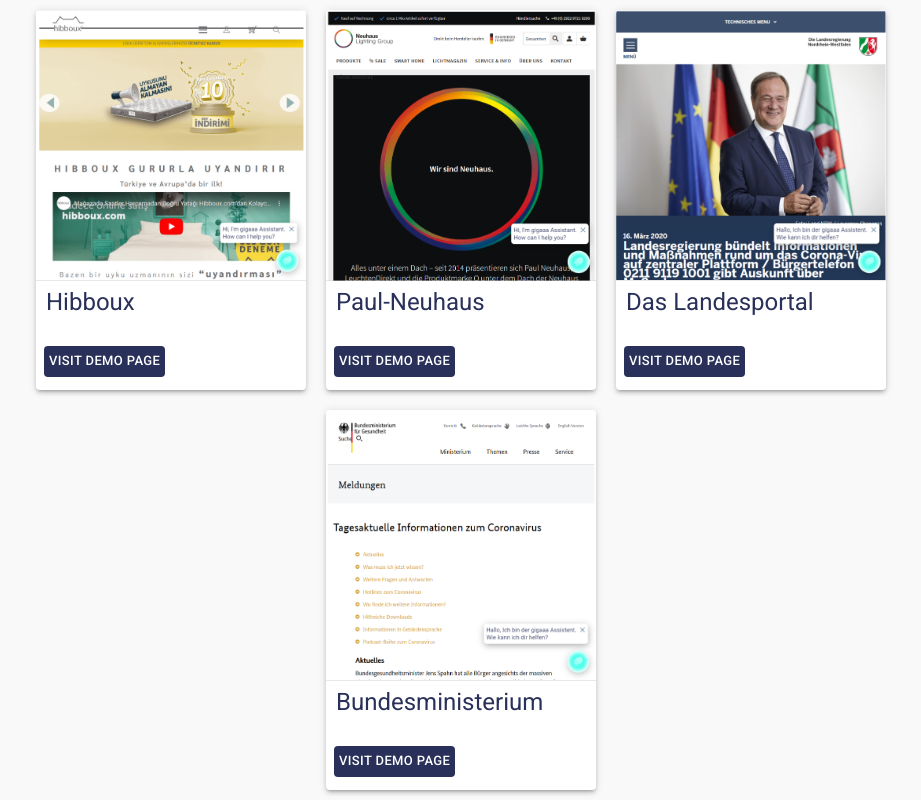
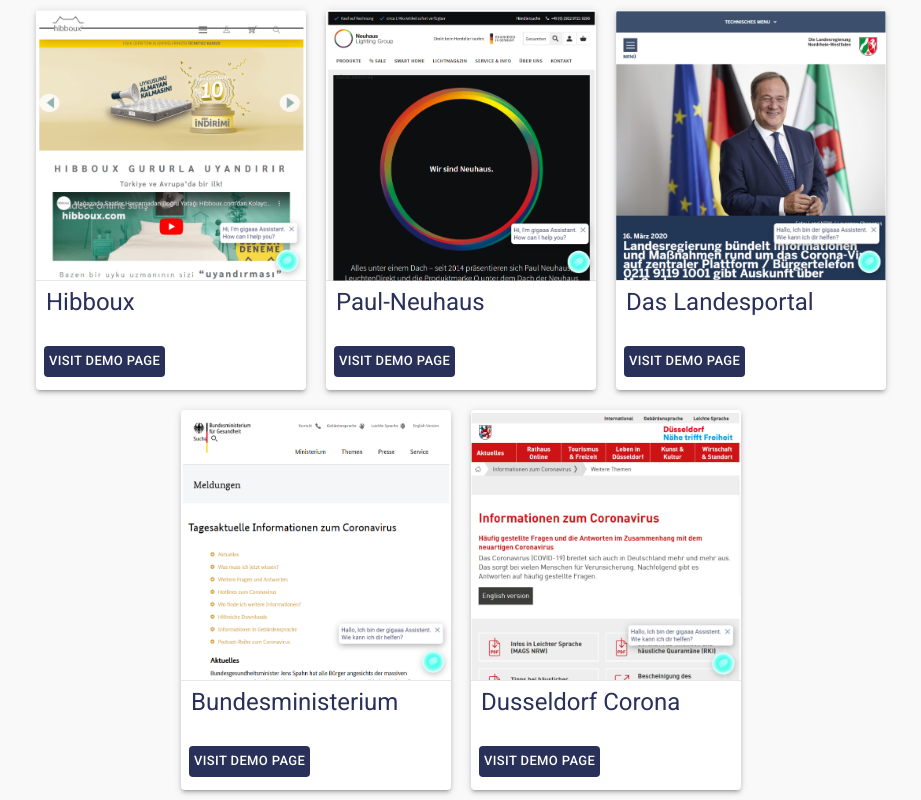
Before and after one commit to Ralence/demo-pages, a React (Create React App) app: page / in a window 1280 px wide. Shown: the part 2890-3690 px from the top of the page, without its empty margins (179-1100 px from the left). Built offline with nearby package versions, Linux system fonts and the light colour scheme.

Commit message:
feat: add dusseldorf corona page

```diff
--- a/src/data/demoSitesData.js
+++ b/src/data/demoSitesData.js
@@ -23,6 +23,7 @@
 import neuhaus from "../assets/neuhaus.png";
 import das_landesportal from "../assets/das_landesportal.png";
 import bundesministerium from "../assets/bundesministerium.png";
+import dusseldorf_corona from "../assets/dusseldorf_corona.png";
 
 class demo {
   constructor(title, img, url) {
@@ -57,7 +58,8 @@
   new demo("Hibboux", hibboux, "https://plugins.gigaaa.com/hibboux/"),
   new demo("Paul-Neuhaus", neuhaus, "https://plugins.gigaaa.com/paul-neuhaus/"),
   new demo("Das Landesportal", das_landesportal, "https://plugins.gigaaa.com/das_landesportal/"),
-  new demo("Bundesministerium", bundesministerium, "https://plugins.gigaaa.com/bundesministerium/")
+  new demo("Bundesministerium", bundesministerium, "https://plugins.gigaaa.com/bundesministerium/"),
+  new demo("Dusseldorf Corona", dusseldorf_corona, "https://plugins.gigaaa.com/duseldorf_corona/")
 ];
 
 export default demos;
```
Also changed, not shown: src/assets/dusseldorf_corona.png (added).
